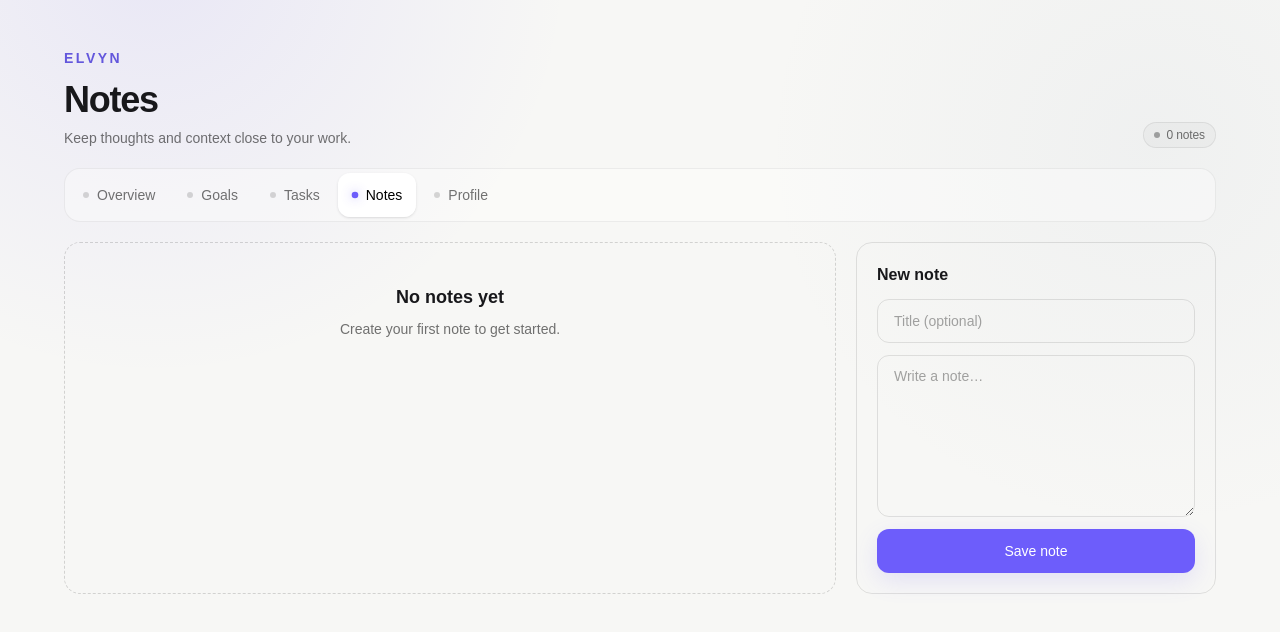
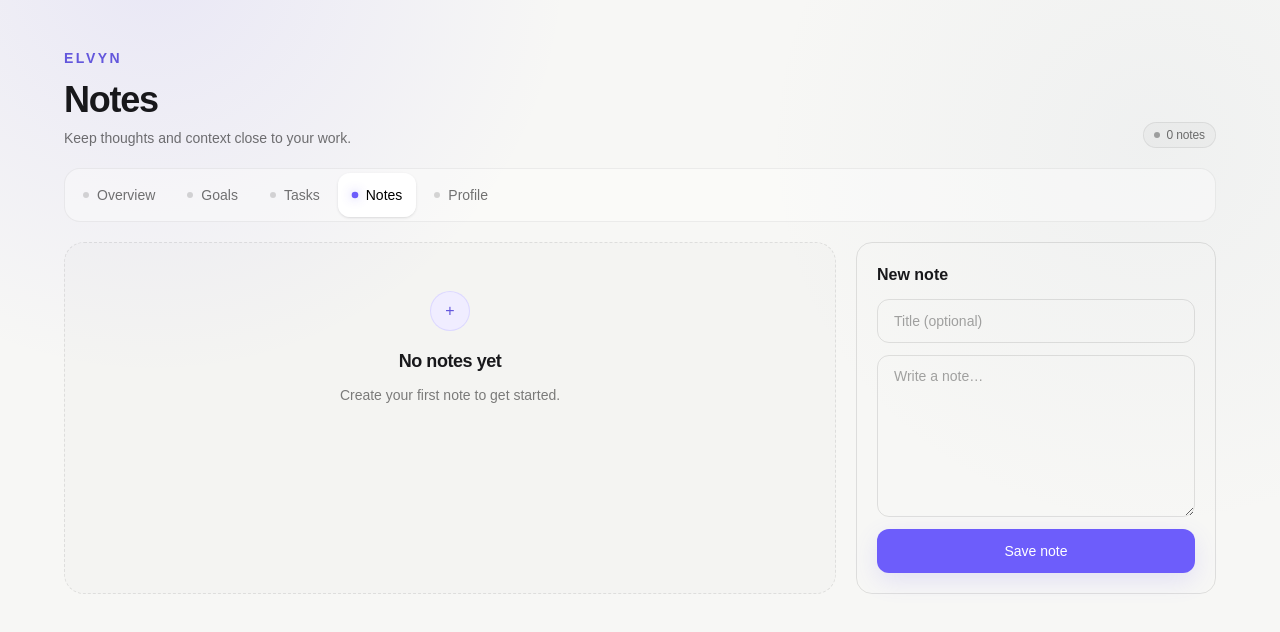
Before and after one commit to awakenedarpit/Elvyn, a Next.js app: page /dashboard/notes in a window 1280 px wide. Shown: the top 632 px of the page. Built offline with nearby package versions, Linux system fonts and the light colour scheme; no server answers; the database is empty.

Commit message:
design: polish empty states for final UI freeze

```diff
--- a/src/components/ui/EmptyState.tsx
+++ b/src/components/ui/EmptyState.tsx
@@ -7,5 +7,5 @@ type EmptyStateProps = HTMLAttributes<HTMLDivElement> & {
 }
 
 export function EmptyState({ title, description, action, className = '', ...props }: EmptyStateProps) {
-  return <div {...props} className={`rounded-2xl border border-dashed border-black/15 px-6 py-10 text-center dark:border-white/15 ${className}`}><h2 className="text-lg font-semibold">{title}</h2><p className="mx-auto mt-2 max-w-md text-sm text-black/55 dark:text-white/55">{description}</p>{action && <div className="mt-5">{action}</div>}</div>
+  return <div {...props} className={`rounded-[20px] border border-dashed border-black/[.09] bg-black/[.012] px-6 py-12 text-center dark:border-white/[.09] dark:bg-white/[.012] ${className}`}><div className="mx-auto flex h-10 w-10 items-center justify-center rounded-full border border-[#6d5dfb]/15 bg-[#f0edff] text-[#6357dc] dark:border-[#8b84ff]/15 dark:bg-[#1b1930] dark:text-[#a29cff]" aria-hidden="true">+</div><h2 className="mt-4 text-lg font-semibold tracking-tight">{title}</h2><p className="mx-auto mt-2 max-w-md text-sm leading-6 text-black/50 dark:text-white/50">{description}</p>{action && <div className="mt-5">{action}</div>}</div>
 }
```
